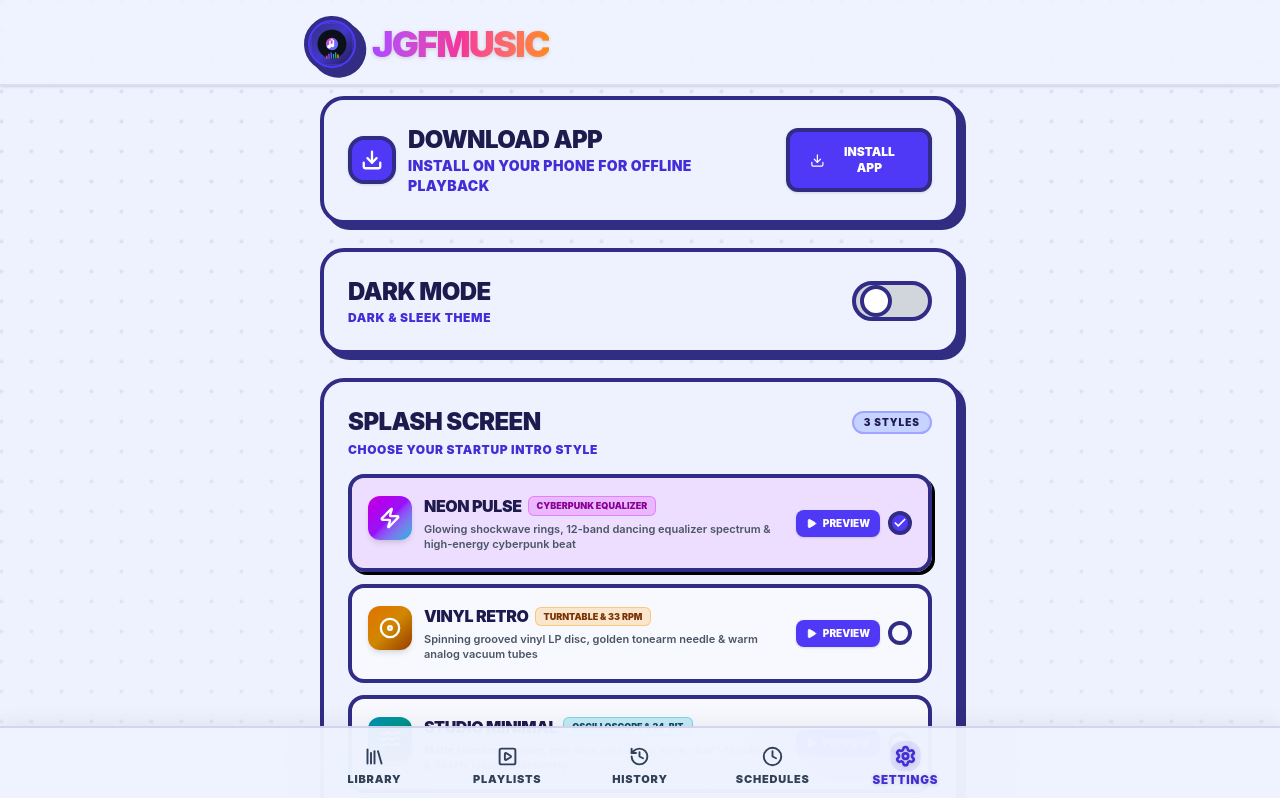
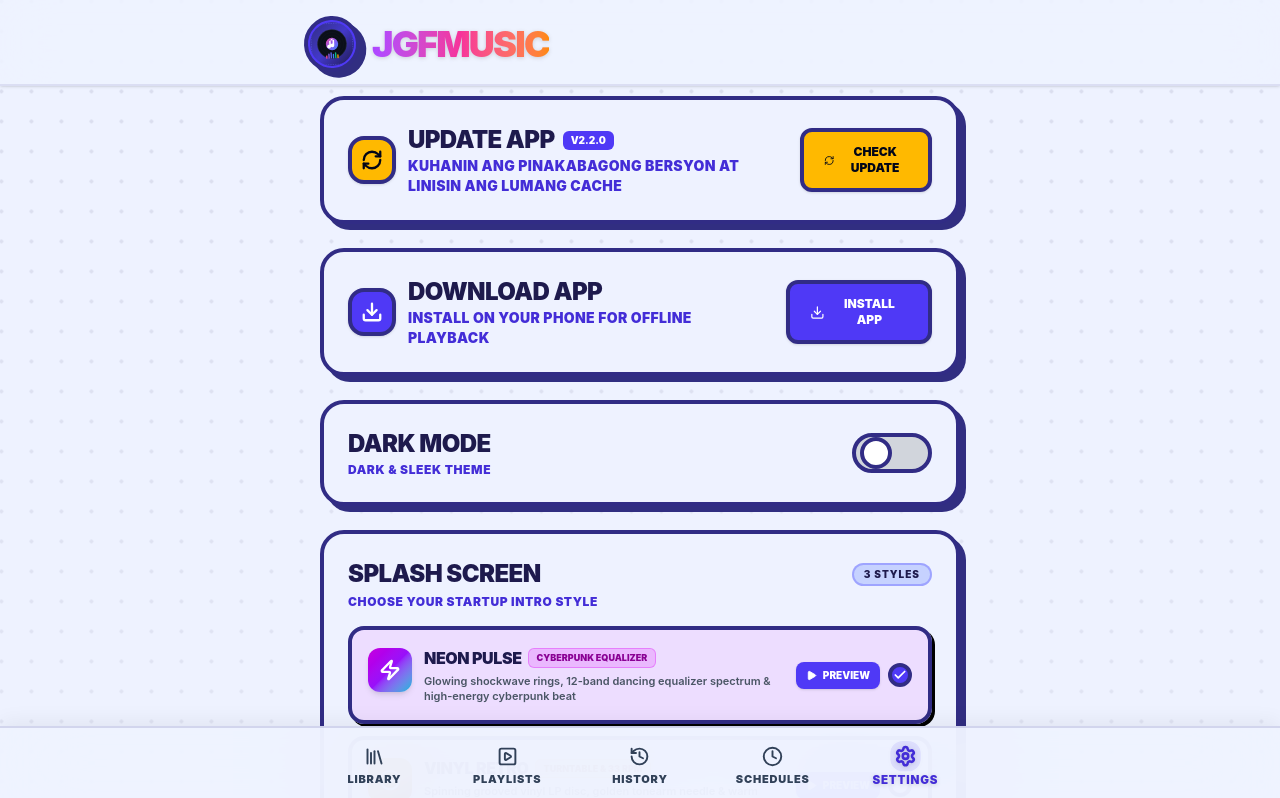
Before and after one commit to jergo1233/JGFMusic_app, a React (Vite) app: page /settings in a window 1280 px wide. Shown: the top 798 px of the page. Built offline with nearby package versions, Linux system fonts and the light colour scheme.

Commit message:
feat(pwa): implement robust service worker updates
Add automatic update detection, skip-waiting logic, and a manual clear-cache feature in Settings to ensure users always receive the latest version of the application.

```diff
--- a/public/sw.js
+++ b/public/sw.js
@@ -1,6 +1,6 @@
 // JGFMusic Progressive Web App Service Worker
-// Version: 2.1.0
-const CACHE_NAME = 'jgfmusic-cache-v2.1';
+// Version: 2.2.0 (Automatic Cache Invalidation & Network-First for App Shell)
+const CACHE_NAME = 'jgfmusic-cache-v2.2.0';
 
 // Critical core assets to precache on install
 const PRECACHE_ASSETS = [
@@ -129,10 +129,23 @@ self.addEventListener('fetch', (event) => {
 // Background Schedule Timers map
 let activeScheduleTimers = new Map();
 
-// Listen for message events (e.g. manual skipWaiting or SYNC_SCHEDULES)
-self.addEventListener('message', (event) => {
+// Listen for message events (e.g. manual skipWaiting, CLEAR_CACHE, or SYNC_SCHEDULES)
+self.addEventListener('message', async (event) => {
   if (event.data && event.data.type === 'SKIP_WAITING') {
     self.skipWaiting();
+  }
+
+  if (event.data && event.data.type === 'CLEAR_CACHE') {
+    try {
+      const keys = await caches.keys();
+      await Promise.all(keys.map((k) => caches.delete(k)));
+      console.log('Service Worker caches cleared.');
+      if (event.ports && event.ports[0]) {
+        event.ports[0].postMessage({ success: true });
+      }
+    } catch (err) {
+      console.error('Failed to clear caches:', err);
+    }
   }
 
   if (event.data && event.data.type === 'SYNC_SCHEDULES') {
--- a/src/main.jsx
+++ b/src/main.jsx
@@ -3,11 +3,38 @@ import { createRoot } from 'react-dom/client';
 import App from './App.jsx';
 import './index.css';
 
-// Register service worker for installable PWA
+// Register service worker for installable PWA with automatic update detection
 if ('serviceWorker' in navigator && window.location.protocol.startsWith('http')) {
   window.addEventListener('load', () => {
-    navigator.serviceWorker.register('/sw.js').catch((err) => {
-      console.warn('Service worker registration failed:', err);
+    navigator.serviceWorker
+      .register('/sw.js')
+      .then((reg) => {
+        // Check for SW updates every time the user visits or focuses the tab
+        reg.update();
+
+        reg.addEventListener('updatefound', () => {
+          const installingWorker = reg.installing;
+          if (installingWorker) {
+            installingWorker.addEventListener('statechange', () => {
+              if (installingWorker.state === 'installed' && navigator.serviceWorker.controller) {
+                // New update available, notify user or auto-activate
+                installingWorker.postMessage({ type: 'SKIP_WAITING' });
+              }
+            });
+          }
+        });
+      })
+      .catch((err) => {
+        console.warn('Service worker registration failed:', err);
+      });
+
+    // When new service worker takes over, reload the window once to show updated app
+    let refreshing = false;
+    navigator.serviceWorker.addEventListener('controllerchange', () => {
+      if (!refreshing) {
+        refreshing = true;
+        window.location.reload();
+      }
     });
   });
 }
--- a/src/pages/SettingsPage.jsx
+++ b/src/pages/SettingsPage.jsx
@@ -1,7 +1,7 @@
 import React, { useState, useEffect } from 'react';
 import {
   Zap, Disc, Waves, Check, Play, Download,
-  Copy, ExternalLink, X, Upload, RotateCcw, Sparkles, Code, Award, Heart
+  Copy, ExternalLink, X, Upload, RotateCcw, Sparkles, Code, Award, Heart, RefreshCw
 } from 'lucide-react';
 import { useTheme } from '../context/ThemeContext';
 import { fileService } from '../services/fileService';
@@ -23,6 +23,41 @@ const SettingsPage = () => {
   const [showInstallModal, setShowInstallModal] = useState(false);
   const [copied, setCopied] = useState(false);
   const [logoLoading, setLogoLoading] = useState(false);
+
+  const [updating, setUpdating] = useState(false);
+  const [updateMsg, setUpdateMsg] = useState('');
+
+  const handleForceUpdate = async () => {
+    setUpdating(true);
+    setUpdateMsg('Nililinis ang lumang cache at kinukuha ang pinakabagong bersyon...');
+    try {
+      // 1. Unregister active service workers
+      if ('serviceWorker' in navigator) {
+        const registrations = await navigator.serviceWorker.getRegistrations();
+        for (const reg of registrations) {
+          if (reg.active) {
+            reg.active.postMessage({ type: 'CLEAR_CACHE' });
+          }
+          await reg.unregister();
+        }
+      }
+
+      // 2. Clear browser Cache Storage
+      if ('caches' in window) {
+        const keys = await caches.keys();
+        await Promise.all(keys.map((k) => caches.delete(k)));
+      }
+
+      setUpdateMsg('Tagumpay! Nagre-refresh na ang web app...');
+      setTimeout(() => {
+        // Force bypass browser cache reload
+        window.location.reload();
+      }, 800);
+    } catch (err) {
+      console.error('Update error:', err);
+      window.location.reload();
+    }
+  };
 
   const handleInstallClick = async () => {
     if (isInstallable) {
@@ -114,6 +149,46 @@ const SettingsPage = () => {
 
   return (
     <div className="pb-56 sm:pb-64 px-4 max-w-2xl mx-auto min-h-screen select-none">
+      {/* Check for Updates / Sync Latest Version Card */}
+      <div className="bg-indigo-50 dark:bg-slate-800 max-border rounded-3xl max-shadow p-5 sm:p-6 mb-6">
+        <div className="flex flex-col sm:flex-row sm:items-center justify-between gap-4">
+          <div className="flex items-center gap-3">
+            <div className="w-12 h-12 rounded-2xl bg-amber-400 text-slate-950 max-border flex items-center justify-center flex-shrink-0 shadow-sm">
+              <RefreshCw size={22} className={`stroke-[2.5] ${updating ? 'animate-spin' : ''}`} />
+            </div>
+            <div>
+              <div className="flex items-center gap-2">
+                <h3 className="font-black text-indigo-950 dark:text-white text-xl sm:text-2xl uppercase tracking-tight">
+                  Update App
+                </h3>
+                <span className="text-[10px] font-black uppercase px-2 py-0.5 rounded-md bg-indigo-600 text-white dark:bg-indigo-400 dark:text-slate-950">
+                  V2.2.0
+                </span>
+              </div>
+              <p className="text-indigo-700 dark:text-amber-300 text-xs sm:text-sm font-black uppercase tracking-wide">
+                Kuhanin ang pinakabagong bersyon at linisin ang lumang cache
+              </p>
+            </div>
+          </div>
+          <button
+            type="button"
+            id="force-update-app-btn"
+            disabled={updating}
+            onClick={handleForceUpdate}
+            className="px-5 py-3 bg-amber-400 hover:bg-amber-500 text-slate-950 font-black text-xs uppercase rounded-xl max-border flex items-center justify-center gap-2 transition-all active:scale-95 shadow-sm self-start sm:self-auto cursor-pointer disabled:opacity-50"
+            title="I-refresh at alisin ang lumang naka-cache na mga file"
+          >
+            <RefreshCw size={15} className={updating ? 'animate-spin' : ''} />
+            <span>{updating ? 'UPDATING...' : 'CHECK UPDATE'}</span>
+          </button>
+        </div>
+        {updateMsg && (
+          <div className="mt-3 p-3 bg-white dark:bg-slate-900 max-border rounded-xl text-xs font-black text-indigo-900 dark:text-amber-300 animate-fadeIn">
+            {updateMsg}
+          </div>
+        )}
+      </div>
+
       {/* Install App Section */}
       <div className="bg-indigo-50 dark:bg-slate-800 max-border rounded-3xl max-shadow p-5 sm:p-6 mb-6">
         <div className="flex flex-col sm:flex-row sm:items-center justify-between gap-4">
```
